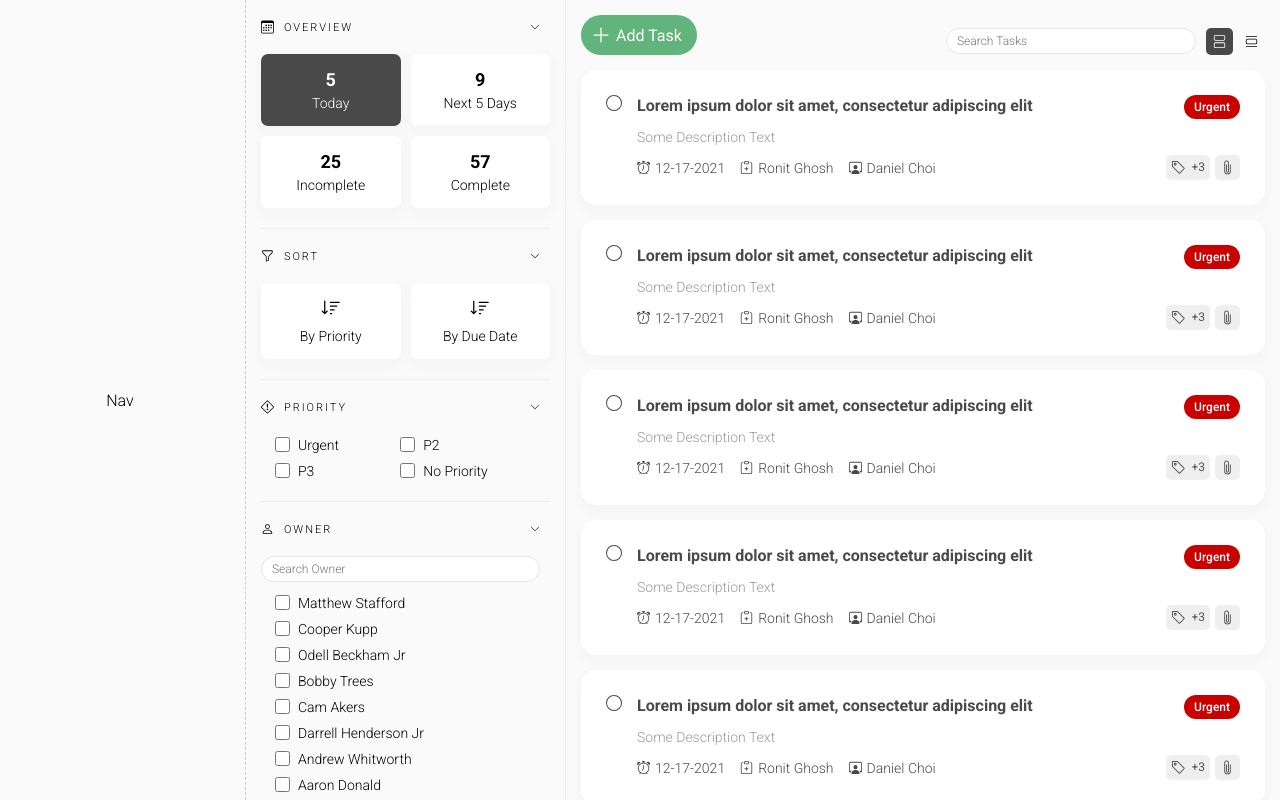
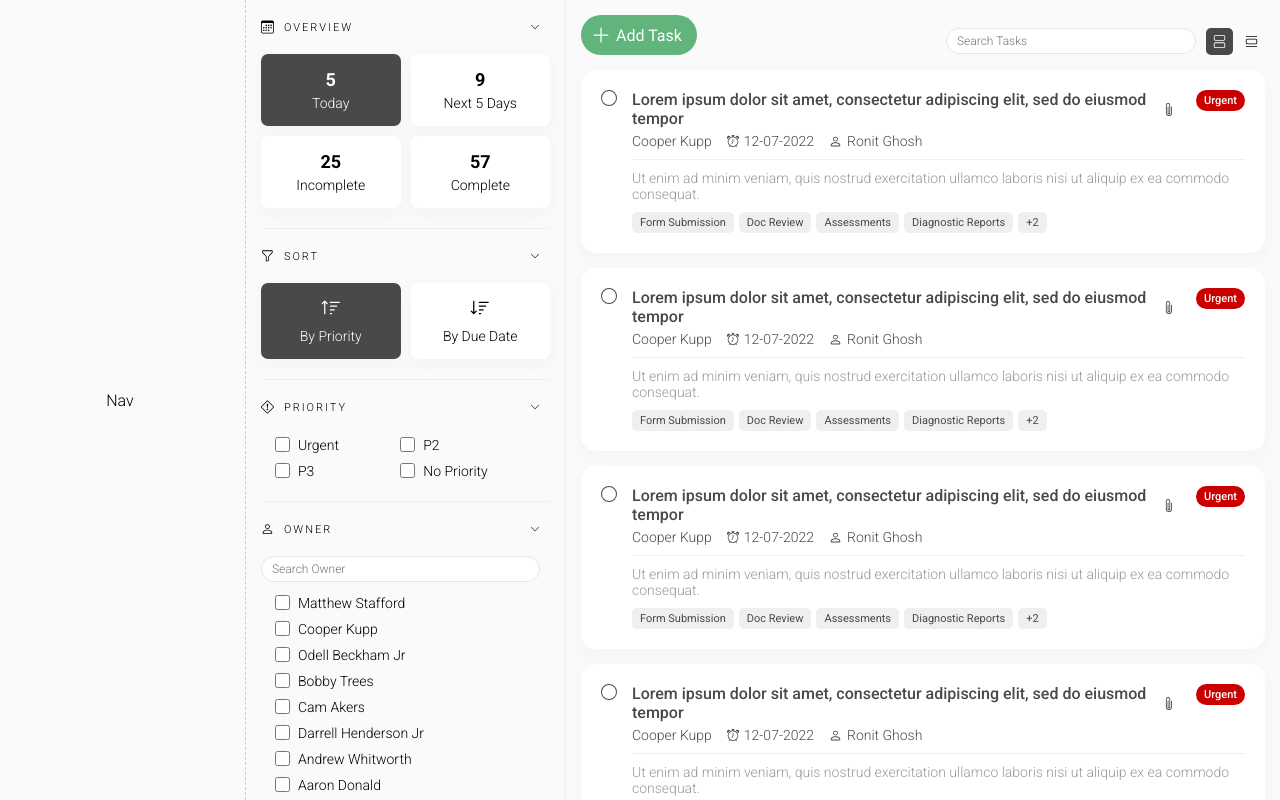
Before and after one commit to dchoi87/akute-health, a React (Create React App) app: page / in a window 1280 px wide. Built offline with nearby package versions, Linux system fonts and the light colour scheme.

Commit message:
Cards Revamp

```diff
--- a/src/components/tasks/card/index.js
+++ b/src/components/tasks/card/index.js
@@ -2,8 +2,7 @@ import React from "react";
 import classNames from "classnames/bind";
 import {
   Alarm,
-  ClipboardPlus,
-  PersonWorkspace,
+  Person,
   Tag,
   Paperclip,
   Circle,
@@ -14,60 +13,47 @@ import styles from "./index.module.css";
 const cx = classNames.bind(styles);
 
 const Cards = ({ showDesktopView, isCompactView }) => {
-  const shouldShowFullTags = showDesktopView;
 
   return (
-    <button className={cx("container", { compact: isCompactView })}>
-      <div className="select">
+    <button className={cx("container", {compact: isCompactView})}>
+      <div className={styles.select}>
         <Circle />
       </div>
       <div className={styles.content}>
         <div className={styles.sectionTop}>
-          <div className={styles.subsectionLeft}>
+          <div className={styles.headingWrapper}>
             <div className={styles.title}>
-              Lorem ipsum dolor sit amet, consectetur adipiscing elit
+              <span>Lorem ipsum dolor sit amet, consectetur adipiscing elit, sed do eiusmod tempor</span>
+              <Paperclip />
+            </div>
+            <div className={styles.subHeading}>
+              <div className={styles.owner}>Cooper Kupp</div>
+              <div className={styles.duedate}>
+                <Alarm />
+                <span>12-07-2022</span>
+              </div>
+              <div className={styles.patient}>
+                <Person />
+                <span>Ronit Ghosh</span>
+              </div>
             </div>
           </div>
-          <div className={styles.subsectionRight}>
-            <div className={classNames(styles.priority, styles.urgent)}>
-              Urgent
-            </div>
+          <div className="">
+            <div className={cx("priority", "urgent")}>Urgent</div>
           </div>
         </div>
-        <div className={styles.sectionMiddle}>
-          <div className={styles.description}>Some Description Text</div>
+        <div className={styles.sectionMid}>
+          <div className={styles.description}>
+            Ut enim ad minim veniam, quis nostrud exercitation ullamco laboris nisi ut aliquip ex ea commodo consequat.
+          </div>
         </div>
         <div className={styles.sectionBottom}>
-          <div className={styles.subsectionLeft}>
-            <div className={styles.duedate}>
-              <Alarm />
-              <span>12-17-2021</span>
-            </div>
-            <div className={styles.patient}>
-              <ClipboardPlus />
-              <span>Ronit Ghosh</span>
-            </div>
-            <div className={styles.owner}>
-              <PersonWorkspace />
-              <span>Daniel Choi</span>
-            </div>
-          </div>
-          <div className={styles.subsectionRight}>
-            {shouldShowFullTags ? (
-              <>
-                <div className={styles.tag}>Form Submission</div>
-                <div className={styles.tag}>Doc Review</div>
-                <div className={styles.tag}>+2</div>
-              </>
-            ) : (
-              <div className={cx("tag", "consolidated")}>
-                <Tag />
-                <span>+3</span>
-              </div>
-            )}
-            <div className={styles.attachment}>
-              <Paperclip />
-            </div>
+          <div className={styles.tagsWrapper}>
+            <div className={styles.tag}>Form Submission</div>
+            <div className={styles.tag}>Doc Review</div>
+            <div className={styles.tag}>Assessments</div>
+            <div className={styles.tag}>Diagnostic Reports</div>
+            <div className={styles.tag}>+2</div>
           </div>
         </div>
       </div>
--- a/src/components/tasks/card/index.module.css
+++ b/src/components/tasks/card/index.module.css
@@ -7,52 +7,65 @@
   cursor: pointer;
   /* container */
   display: flex;
-  align-items: baseline;
-  padding: 15px;
+  align-items: flex-start;
+  padding: 20px;
   color: #494949;
   background: #fff;
   border-radius: 15px;
   box-shadow: 0px 5px 10px 2px #efefef73;
   font-weight: 300;
 }
+.select {
+  margin-right: 15px;
+}
 .content {
   display: grid;
+  grid-template-columns: auto;
   gap: 10px;
   width: 100%;
-  margin-left: 15px;
 }
 .sectionTop {
   display: flex;
   justify-content: space-between;
-  align-items: baseline;
+  border-bottom: 1px solid #efefef;
+  padding-bottom: 10px;
 }
 .sectionBottom {
   display: flex;
   justify-content: space-between;
-  align-items: center;
 }
-.subsectionLeft {
+.headingWrapper {
+  display: grid;
+  grid-template-columns: auto;
+  gap: 5px;
+  margin-right: 15px;
+}
+.subHeading {
   display: flex;
   align-items: center;
+  gap: 15px;
+  font-size: 14px;
 }
-.subsectionLeft > div + div {
-  margin-left: 15px;
-}
-.subsectionRight {
+.title {
   display: flex;
   align-items: center;
+  font-size: 16px;
+  font-weight: 500;
 }
-.subsectionRight > div + div {
+.title svg {
+  display: block;
+  width: 15px;
+  height: 15px;
   margin-left: 5px;
 }
-.title {
-  font-size: 16px;
-  font-weight: 700;
+.owner {
+  /* font-size: 12px; */
+  font-weight: 300;
 }
 .priority {
   font-weight: 500;
-  font-size: 12px;
-  padding: 5px 10px;
+  font-size: 11px;
+  padding: 4px 8px;
   border-radius: 15px;
   margin-left: 5px;
 }
@@ -65,79 +78,60 @@
   color: #999;
 }
 .duedate {
-  display: grid;
-  grid-template-columns: repeat(2, auto);
-  gap: 5px;
+  display: flex;
   align-items: center;
+  /* font-size: 12px; */
+}
+.patient {
+  display: flex;
+  align-items: center;
+  /* font-size: 12px; */
 }
 .duedate svg {
   display: block;
-  width: 13px;
-  height: 13px;
+  width: 12px;
+  height: 12px;
+  margin-right: 5px;
 }
-.duedate span {
-  font-size: 14px;
-}
-.owner,
-.patient {
-  display: grid;
-  grid-template-columns: repeat(2, auto);
-  gap: 5px;
-  align-items: center;
-}
-.owner svg,
 .patient svg {
   display: block;
   width: 13px;
   height: 13px;
+  margin-right: 5px;
 }
-.owner span,
-.patient span {
-  font-size: 14px;
+.tagsWrapper {
+  display: flex;
 }
 .tag {
   background: #efefef;
-  color: #555;
-  padding: 5px 10px;
   border-radius: 5px;
-  font-size: 12px;
+  padding: 4px 8px;
+  font-size: 11px;
   font-weight: 400;
 }
-.consolidated {
-  display: flex;
-  padding: 5px;
-}
-.consolidated > * + * {
+.tag + .tag {
   margin-left: 5px;
 }
-.consolidated svg {
-  display: block;
-  width: 15px;
-  height: 15px;
+/* modifiers */
+.compact.container {
+  padding: 15px;
 }
-.attachment {
-  background: #efefef;
-  color: #555;
-  border-radius: 5px;
-  padding: 5px;
-}
-.attachment svg {
-  display: block;
-  width: 15px;
-  height: 15px;
-}
-/* modifiers */
 .compact {
   border-radius: 0;
 }
-.compact .sectionMiddle {
+.compact .subHeading {
+  font-size: 12px;
+}
+.compact .title {
+  font-size: 15px;
+}
+.compact .sectionMid {
   display: none;
 }
+.compact .sectionTop {
+  border-bottom: 0;
+  padding-bottom: 0;
+}
 @media screen and (min-width: 640px) {
-  .container {
-    padding: 25px;
-  }
-  .compact {
-    padding: 15px 25px;
-  }
+
 }
--- a/src/components/tasks/sidebar/index.js
+++ b/src/components/tasks/sidebar/index.js
@@ -41,8 +41,8 @@ const SideBar = () => {
       </Section>
       <Section title="Sort">
         <div className={styles.sort}>
-          <Button type="sort">
-            <SortDown />
+          <Button type="sort" isActive={true}>
+            <SortUp />
             <span>By Priority</span>
           </Button>
           <Button type="sort">
@@ -84,7 +84,7 @@ const SideBar = () => {
           <div className={styles.tagsWrapper}>
             {tags.map((item, i) => {
               return (
-                <Button key={i} type="tag">
+                <Button key={i} type="tag" isActive={i < 3}>
                   {item}
                 </Button>
               );
```
